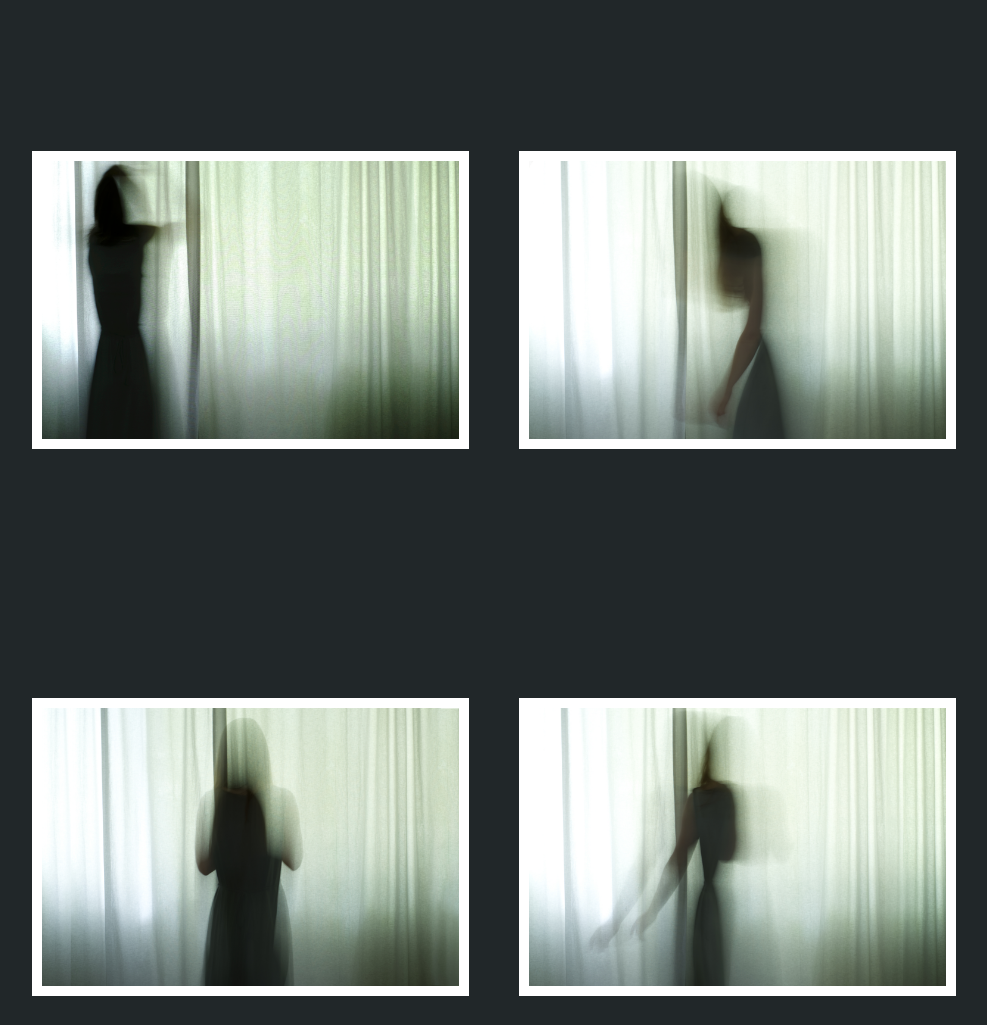
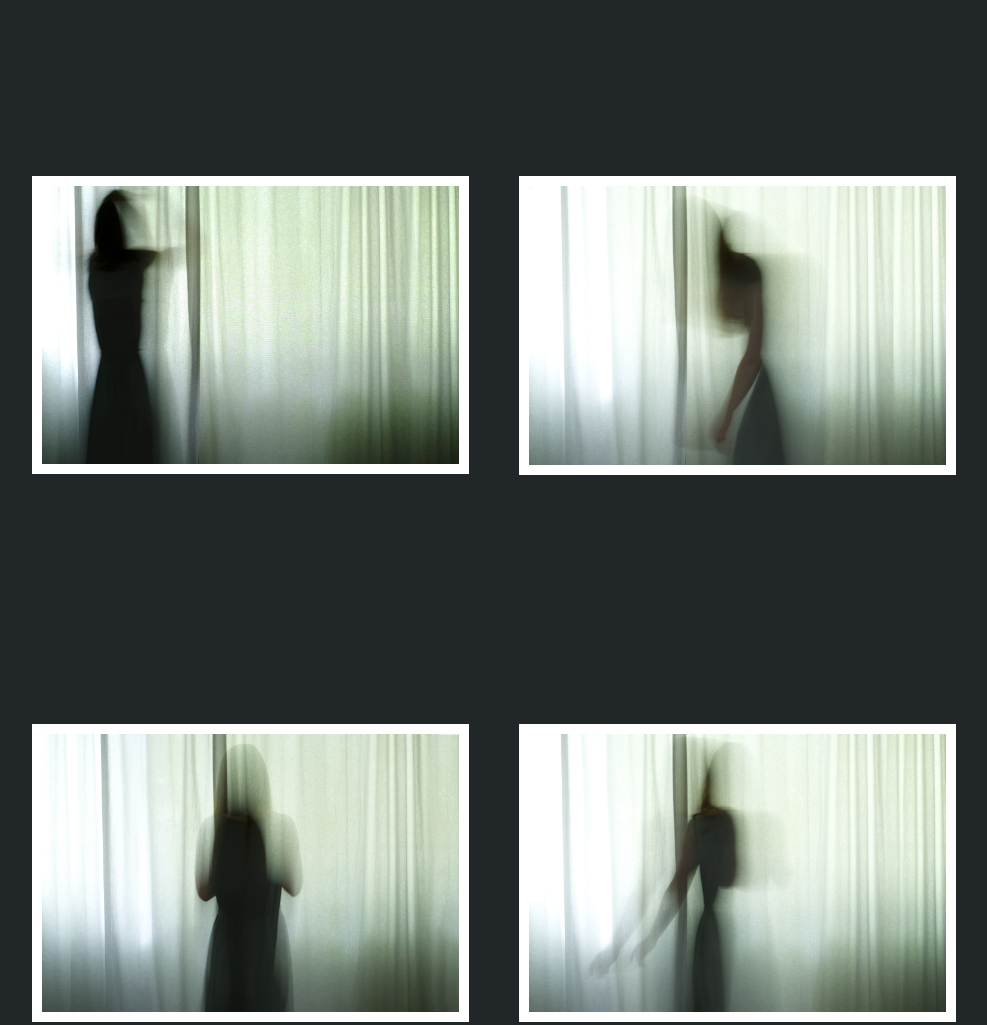
Before and after one commit to richardmarbach/ghosts, a plain HTML site: page index.html in a window 1280 px wide. Shown: the top 1025 px of the page, without its empty margins (146-1133 px from the left). Drawn offline with Linux system fonts and the light colour scheme.

Commit message:
Padding top to 6%

```diff
--- a/index.html
+++ b/index.html
@@ -7,7 +7,7 @@
   <link rel="stylesheet" href="./styles.css">
 </head>
 <body>
-  <div style="padding-left: 10%; padding-right: 10%; padding-top: 4%;">
+  <div style="padding-left: 10%; padding-right: 10%; padding-top: 6%;">
     <main class="gallery" tabindex="1">
       <a href="./gallery.html#1"><figure><img class="framed" src="./img/01.jpg" alt=""></figure></a>
       <a href="./gallery.html#2"><figure><img class="framed" src="./img/02.jpg" alt=""></figure></a>
```
